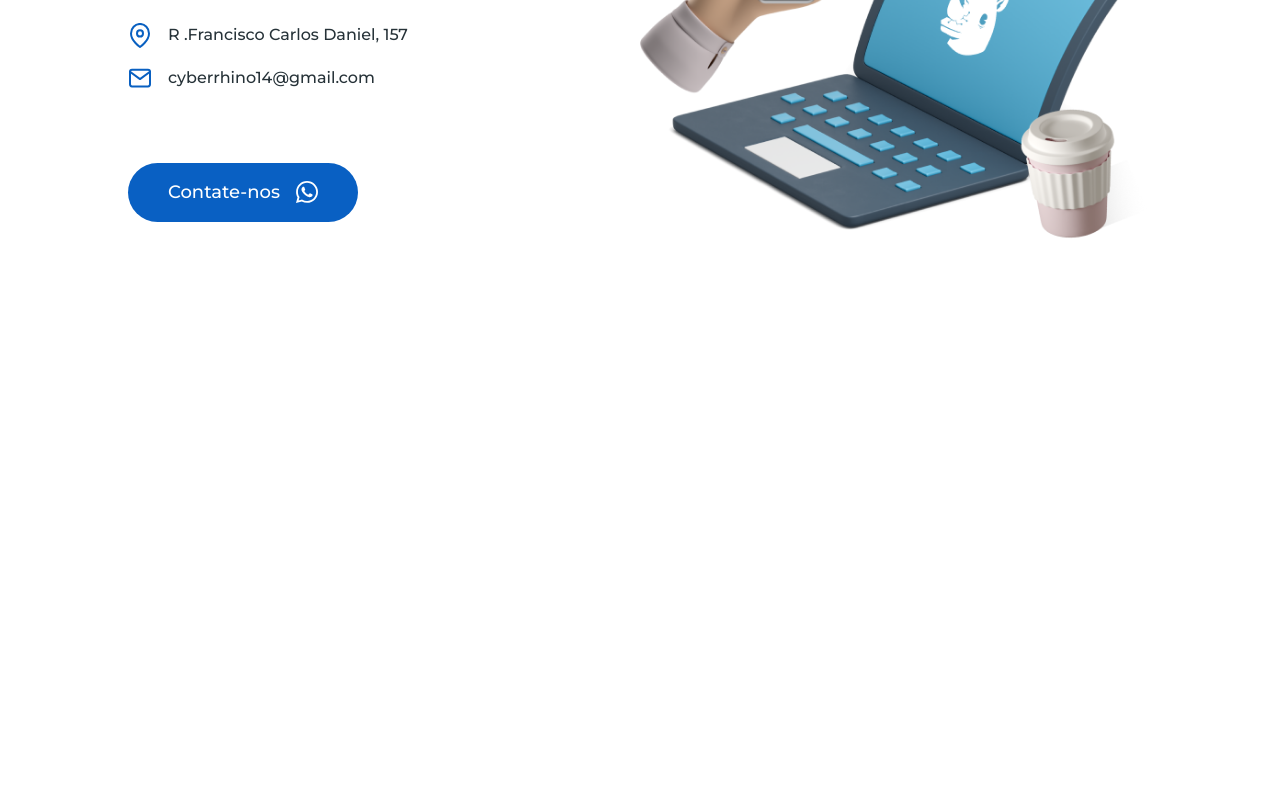
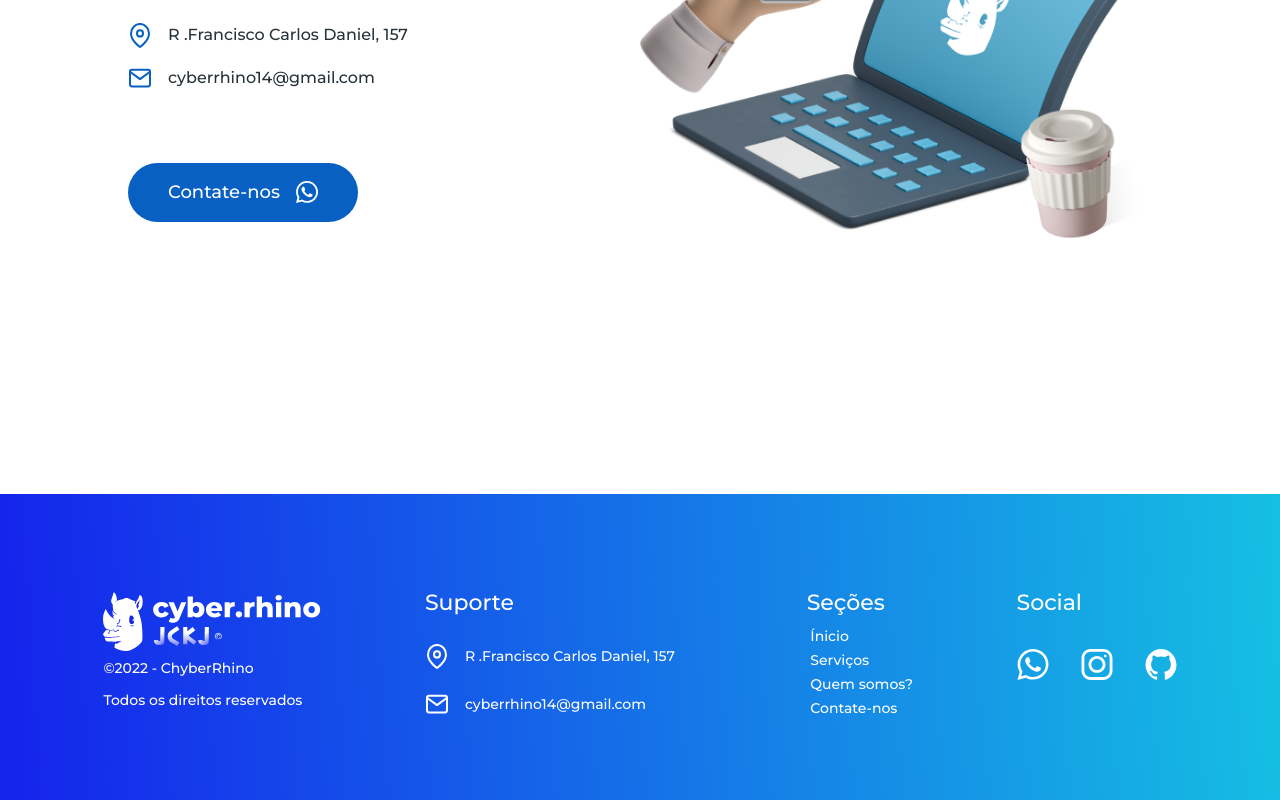
Before and after one commit to cyber-rhino/CyberRhino, a React (Create React App) app: page / in a window 1280 px wide. Shown: the part 2448-3248 px from the top of the page. Before the commit the page ends 2878 px from the top, so only its background shows below. Built offline with nearby package versions, Linux system fonts and the light colour scheme.

Commit message:
final commit

```diff
--- a/src/App.tsx
+++ b/src/App.tsx
@@ -2,12 +2,15 @@ import "./App.css";
 import "./assets/styles/custom.scss";
 import "bootstrap/js/src/collapse.js";
 import BRoutes from "./Routes";
+import Footer from "./sections/Footer";
 
 function App() {
   return (
     <>
       <BRoutes />
-
+      <footer>
+        <Footer />
+      </footer>
     </>
   );
 }
--- a/src/Routes.tsx
+++ b/src/Routes.tsx
@@ -2,7 +2,6 @@ import SoftwarePage from "./pages/SoftwarePage";
 import HardwarePage from "./pages/HardwarePage";
 import DesignPage from "./pages/DesignPage";
 import MainPage from "./pages/MainPage";
-import Login from "./pages/Login";
 import { Routes, Route, BrowserRouter} from "react-router-dom";
 
 
@@ -17,9 +16,6 @@ function BRoutes() {
             <Route path="/hardware" element={<HardwarePage/>} />
 
             <Route path="/design" element={<DesignPage/>} />
-
-            <Route path="/login" element={<Login/>} />
-
         </Routes>
     </BrowserRouter>
 );
--- a/src/sections/Services/style.css
+++ b/src/sections/Services/style.css
@@ -59,7 +59,7 @@
     display: none;
 }
 
-@media (min-width: 768px) and (max-width: 1024px) {
+@media (min-width: 768px) and (max-width: 1023px) {
     #services-page .card {
         display: grid;
         width: 40rem;
```
